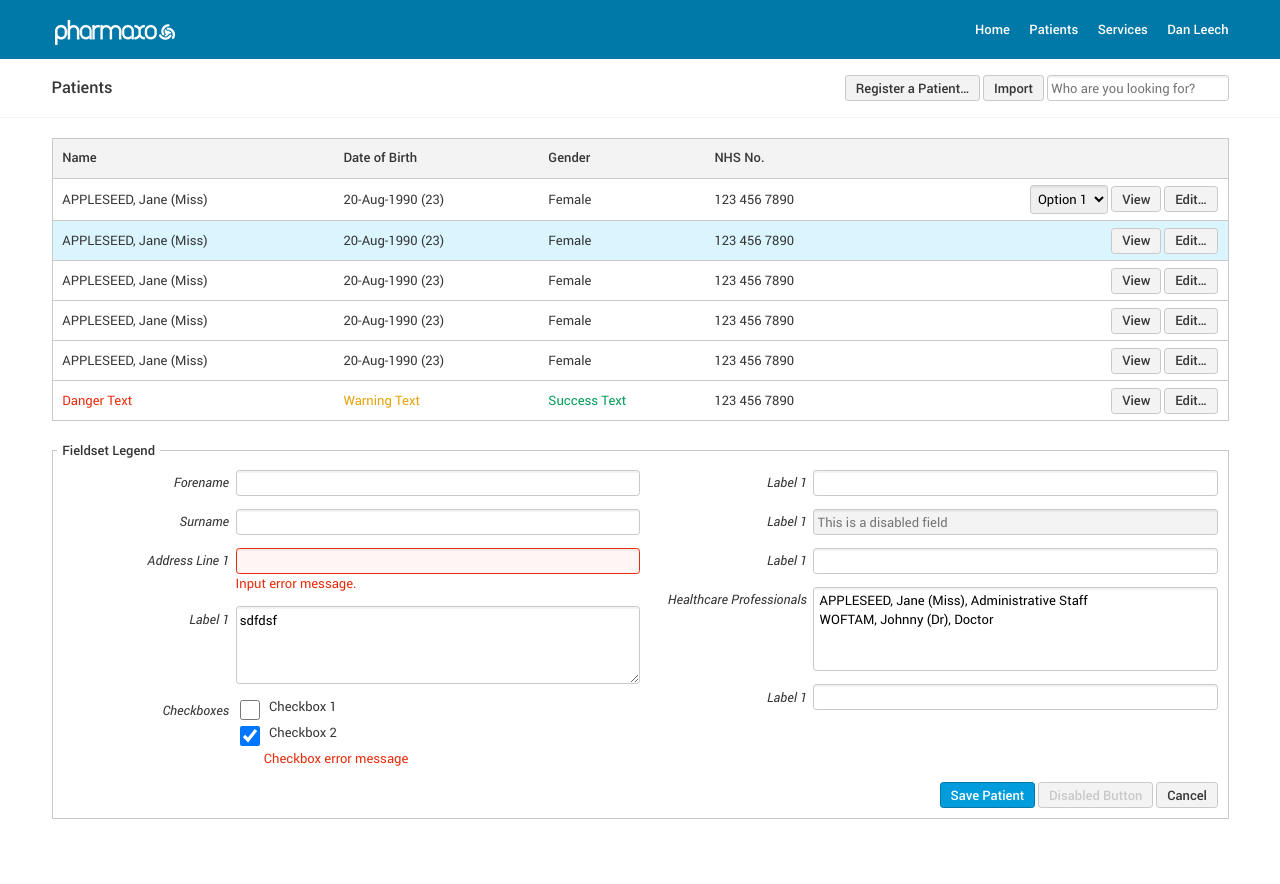
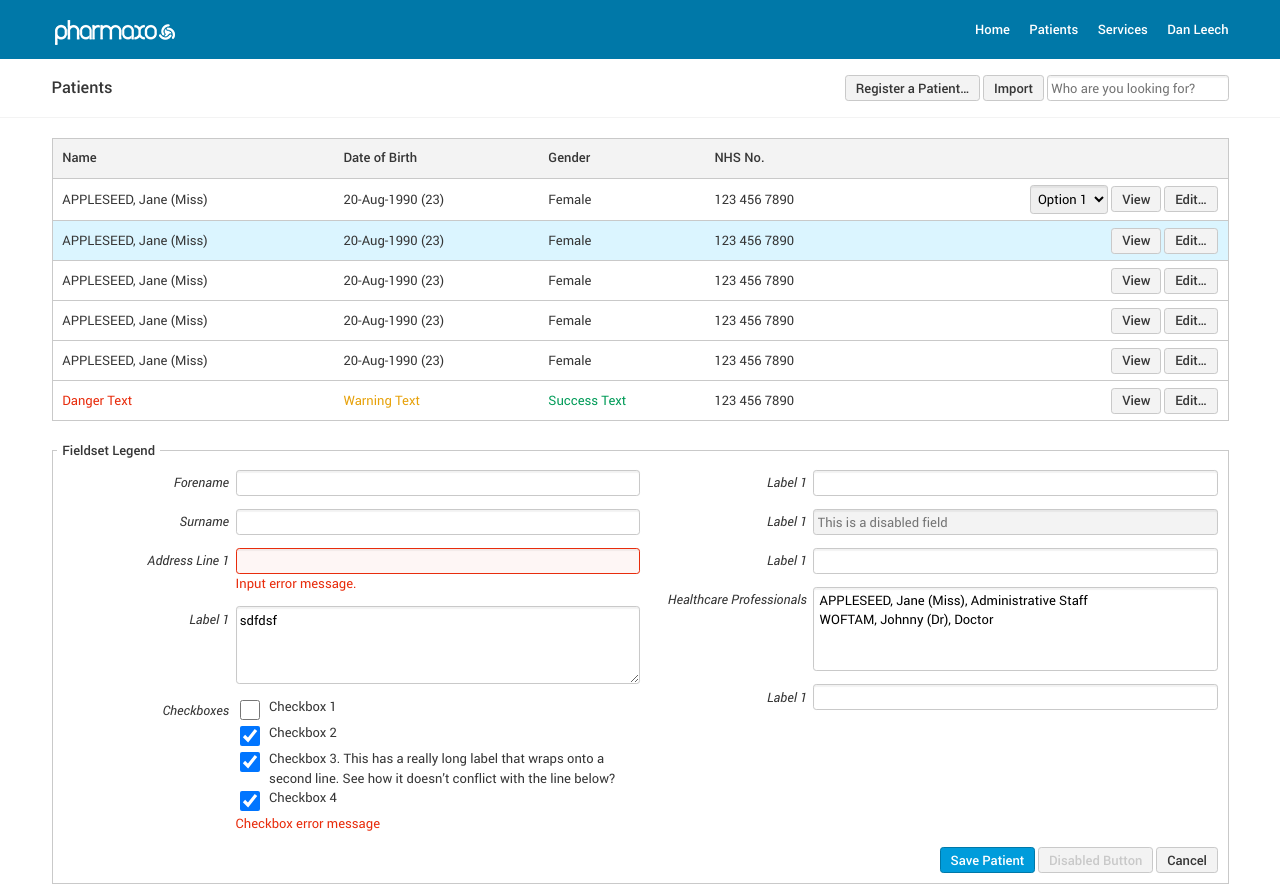
Before and after one commit to qphl/cognisant-ui, a plain HTML site: page index.html in a window 1280 px wide. Before the commit the page ends 819 px from the top, so only its background shows below. Drawn offline with Linux system fonts and the light colour scheme.

Commit message:
Fixed form field label text wrap bug

```diff
--- a/_sass/_forms.scss
+++ b/_sass/_forms.scss
@@ -12,7 +12,6 @@ legend {
 }
 
 label {
-	height: 2em;
 	padding: 0.25em 0.5em;
 	font-style: italic;
 	text-align: right;
@@ -97,7 +96,9 @@ textarea {
 	float: right;
 	display: inline-block;
 	width: 70%;
+	@include clearfix;
 	input {
+		float: left;
 		height: 1.5em;
 		width: 1.5em;
 		background: normal;
@@ -105,15 +106,11 @@ textarea {
 		border-radius: none;
 	}
 	label {
+		float: left;
 		display: inline-block;
-		width: 70%;
+		width: 90%;
 		padding: 0 0 0 0.5em;
 		font-style: normal;
 		text-align: left;
 	}
-	.input-error-message {
-		float: left !important;
-		width: 70%;
-		padding: 0 0 0 2.175em;
-	}
 }
--- a/index.html
+++ b/index.html
@@ -152,8 +152,16 @@ sdfdsf
 							<div class="checkbox-group">
 								<input type="checkbox" id="checkbox-2" checked>
 								<label for="checkbox-2">Checkbox 2</label>
-								<span class="input-error-message">Checkbox error message</span>
 							</div>
+							<div class="checkbox-group">
+								<input type="checkbox" id="checkbox-3" checked>
+								<label for="checkbox-3">Checkbox 3. This has a really long label that wraps onto a second line. See how it doesn’t conflict with the line below?</label>
+							</div>
+							<div class="checkbox-group">
+								<input type="checkbox" id="checkbox-4" checked>
+								<label for="checkbox-4">Checkbox 4</label>
+							</div>
+							<span class="input-error-message">Checkbox error message</span>
 						</div>
 					</div>
 					<div class="six columns">
```
Also changed, not shown: css/main.css.
